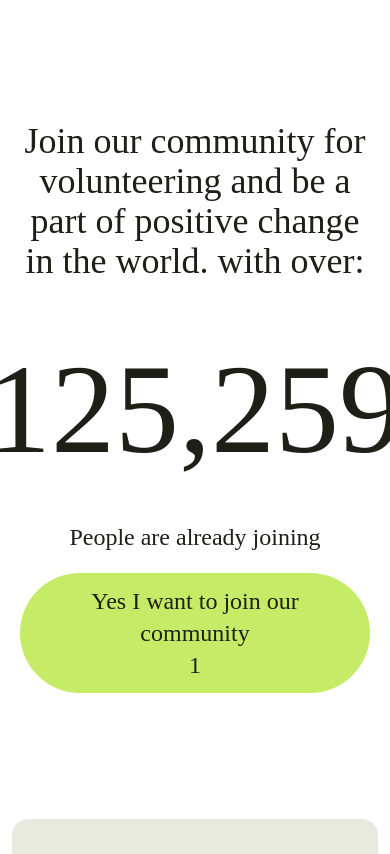
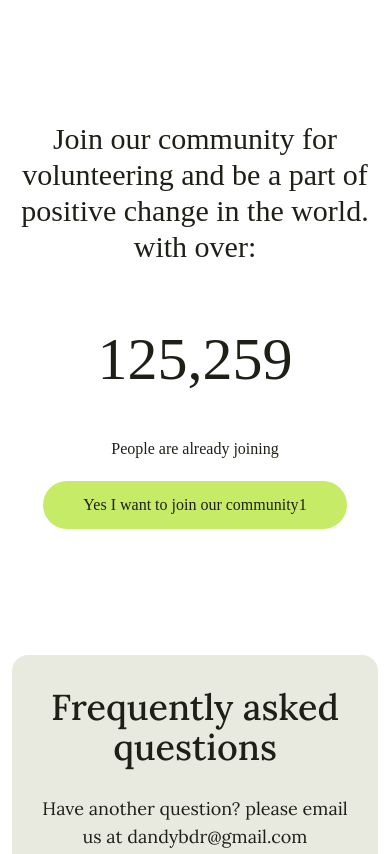
Before and after one commit to kdandy/ecofy, a Next.js app: page / in a window 390 px wide. Shown: the part 8480-9334 px from the top of the page. Built offline with nearby package versions, Linux system fonts and the light colour scheme.

Commit message:
Make community responsive

```diff
--- a/src/components/section/Community.js
+++ b/src/components/section/Community.js
@@ -7,17 +7,17 @@ const Community = () => {
   return (
     <div className="text-lora text-text mb-[15vh] relative">
       <CustomContainer className="flex relative text-center flex-col items-center justify-center">
-        <h1 className="text-4xl max-w-[770px] mb-16">
+        <h1 className="text-3xl sm:text-4xl max-w-[770px] mb-16">
           Join our community for volunteering and be a part of positive change
           in the world. with over:
         </h1>
-        <h1 className="text-9xl mb-12">125,259</h1>
+        <h1 className="text-6xl sm:text-9xl mb-12">125,259</h1>
         <div className="flex flex-col items-center gap-5">
-          <h3 className="text-2xl font-medium">People are already joining</h3>
+          <h3 className="text-md sm:text-2xl font-medium">People are already joining</h3>
           <div className="flex md:flex-row flex-col justify-center items-center z-20">
             <Link
               href="https://calculator.ecofy.dandy.my.id/"
-              className="capitalize bg-primary hover:bg-primary-foreground text-2xl py-3 px-10 rounded-full transition ease-in-out duration-300"
+              className="capitalize bg-primary hover:bg-primary-foreground text-md sm:text-2xl py-3 px-10 rounded-full transition ease-in-out duration-300"
             >
               <button>Yes I want to join our community</button>1
             </Link>
```
